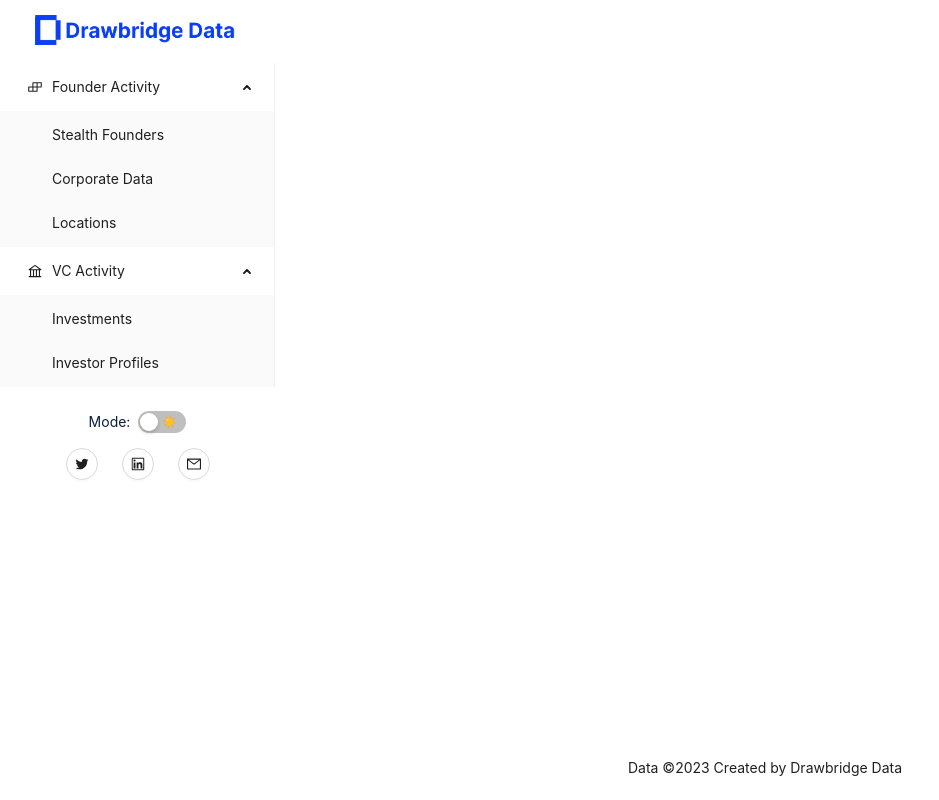
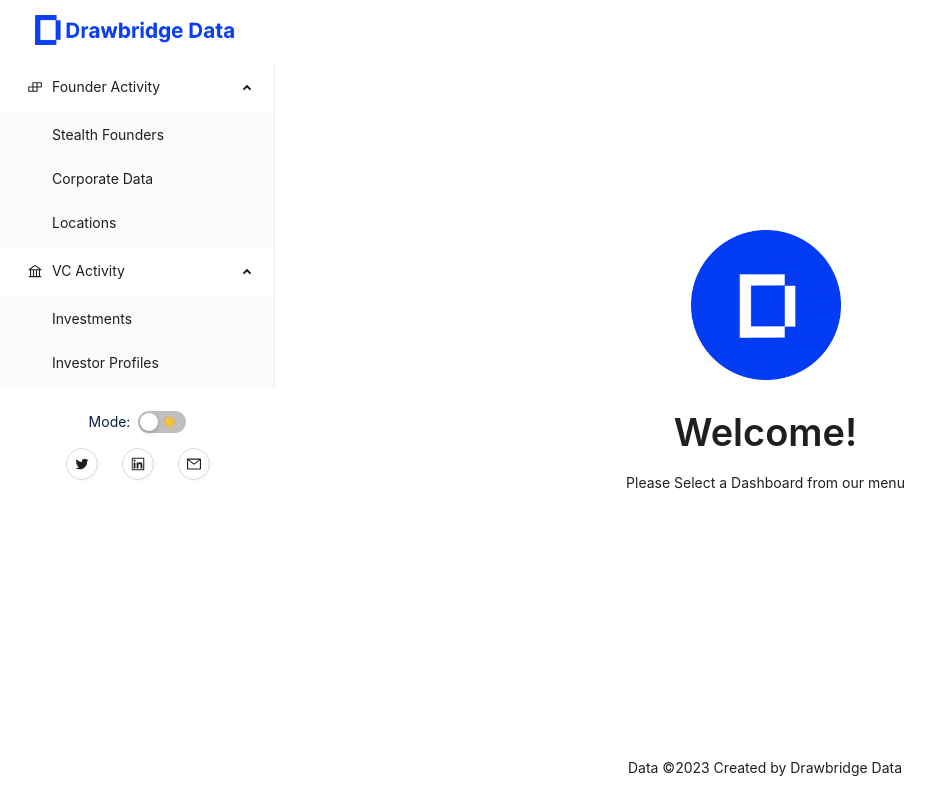
Before and after one commit to reddpy/datadash, a React (Vite) app: page / in a window 1280 px wide. Shown: the whole page, without its empty margins (0-939 px from the left). Built offline with nearby package versions, Linux system fonts and the light colour scheme.

Commit message:
added icon and welcome route

```diff
--- a/index.html
+++ b/index.html
@@ -4,6 +4,11 @@
     <meta charset="UTF-8" />
     <link rel="icon" type="image/svg+xml" href="/vite.svg" />
     <meta name="viewport" content="width=device-width, initial-scale=1.0" />
+    <link
+      rel="shortcut icon"
+      href="https://ucarecdn.com/3467b926-cb6c-4ae9-a952-3fd956589e08/"
+      type="image/x-icon"
+    />
     <title>DD Dashboard</title>
   </head>
   <body>
--- /dev/null
+++ b/src/UI/welcome.jsx
@@ -0,0 +1,43 @@
+import { Col, Grid, Row, Typography } from "antd";
+import WhiteIcon from "../assets/Drabridge Icon White.png";
+import BlueIcon from "../assets/Drawbridge Icon Blue.png";
+import { useThemeStore } from "../store/themestore";
+
+const { Title } = Typography;
+
+const Welcome = () => {
+  const screens = Grid.useBreakpoint();
+  const mobile = (screens?.xs || screens?.sm) && !screens?.md;
+  const theme = useThemeStore((state) => state.theme);
+
+  return (
+    <>
+      <Row
+        justify={"center"}
+        style={{ height: "100%", width: "100%", alignItems: "center" }}
+      >
+        <Col
+          style={{
+            textAlign: "center",
+            marginTop: mobile ? "15%" : "",
+            marginRight: mobile ? "" : "5%",
+          }}
+        >
+          <img
+            src={theme === "dark" ? WhiteIcon : BlueIcon}
+            style={{ height: 150 }}
+          />
+          <Title style={{ color: theme === "dark" ? "white" : "" }}>
+            Welcome!
+          </Title>
+          <p>
+            Please Select a Dashboard from our menu
+            {mobile ? " (top left)." : ""}
+          </p>
+        </Col>
+      </Row>
+    </>
+  );
+};
+
+export default Welcome;
--- a/src/main.jsx
+++ b/src/main.jsx
@@ -1,43 +1,55 @@
 import React from "react";
 import ReactDOM from "react-dom/client";
 import { createBrowserRouter, RouterProvider } from "react-router-dom";
-import './main.css';
-import CorporateDataPage, { loader as CorporateDataLoader } from "./routes/fna/corporatedata";
-import LocationsPage, { loader as LocationsLoader } from "./routes/fna/locations";
-import StealthFounderPage, { loader as StealthFounderLoader } from "./routes/fna/stealthfounder";
+import "./main.css";
+import CorporateDataPage, {
+  loader as CorporateDataLoader,
+} from "./routes/fna/corporatedata";
+import LocationsPage, {
+  loader as LocationsLoader,
+} from "./routes/fna/locations";
+import StealthFounderPage, {
+  loader as StealthFounderLoader,
+} from "./routes/fna/stealthfounder";
 import Root from "./routes/root";
-import InvestmentProfilesPage, { loader as InvestmentProfilesLoader } from "./routes/vca/investmentprofiles";
-import InvestmentsPage, { loader as InvestmentsLoader } from "./routes/vca/investments";
+import InvestmentProfilesPage, {
+  loader as InvestmentProfilesLoader,
+} from "./routes/vca/investmentprofiles";
+import InvestmentsPage, {
+  loader as InvestmentsLoader,
+} from "./routes/vca/investments";
+import Welcome from "./UI/welcome";
 
 const routerObj = createBrowserRouter([
   {
     path: "/",
     element: <Root />,
     children: [
+      { index: true, element: <Welcome /> },
       {
         path: "fna/stealthfounder",
         element: <StealthFounderPage />,
-        loader: StealthFounderLoader
+        loader: StealthFounderLoader,
       },
       {
         path: "fna/corporatedata",
         element: <CorporateDataPage />,
-        loader: CorporateDataLoader
+        loader: CorporateDataLoader,
       },
       {
         path: "fna/locations",
         element: <LocationsPage />,
-        loader: LocationsLoader
+        loader: LocationsLoader,
       },
       {
         path: "vca/investments",
         element: <InvestmentsPage />,
-        loader: InvestmentsLoader
+        loader: InvestmentsLoader,
       },
       {
         path: "vca/investorprofiles",
         element: <InvestmentProfilesPage />,
-        loader: InvestmentProfilesLoader
+        loader: InvestmentProfilesLoader,
       },
     ],
   },
```
